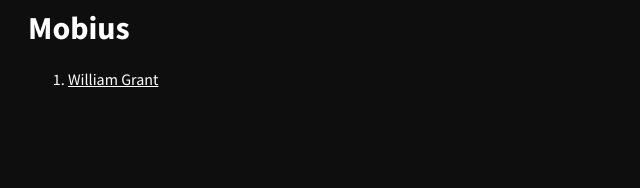
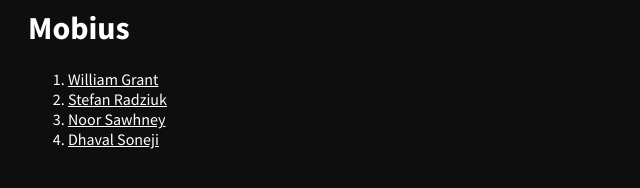
Before and after one commit to wdhg/mobius, a plain HTML site: page index.html in a window 1280 px wide. Shown: the whole page, without its empty margins (0-640 px from the left). Drawn offline with Linux system fonts and the light colour scheme.

Commit message:
Deploying to gh-pages from  @ c47be50cd73f8e57271a332e6c048d763507264c 🚀

```diff
--- a/index.html
+++ b/index.html
@@ -31,6 +31,15 @@
         <li>
           <a href="https://wdhg.me">William Grant</a>
         </li>
+        <li>
+          <a href="https://stefan.radzi.uk/">Stefan Radziuk</a>
+        </li>
+        <li>
+          <a href="https://noor.fyi/">Noor Sawhney</a>
+        </li>
+        <li>
+          <a href="https://dhavalsoneji.com/">Dhaval Soneji</a>
+        </li>
 
       </ol>
     </div>
```
